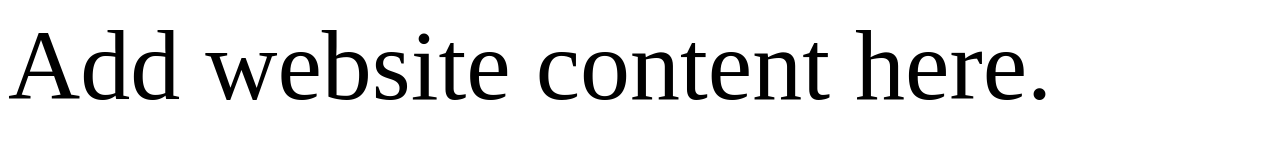
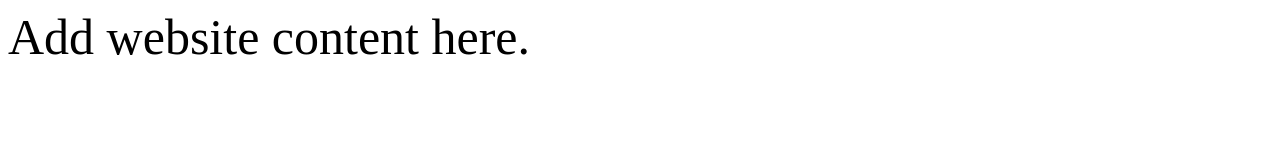
Before and after one commit to ProgrammingBeast-250/Web-repo-basic-template, a plain HTML site: page Index.html in a window 1280 px wide. Drawn offline with Linux system fonts and the light colour scheme.

Commit message:
Reduced font  to 50px

```diff
--- a/style.css
+++ b/style.css
@@ -1,3 +1,3 @@
 body {
-    font-size: 100px;
+    font-size: 50px;
 }
```
